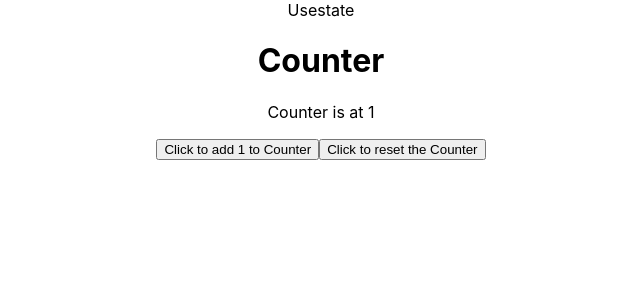
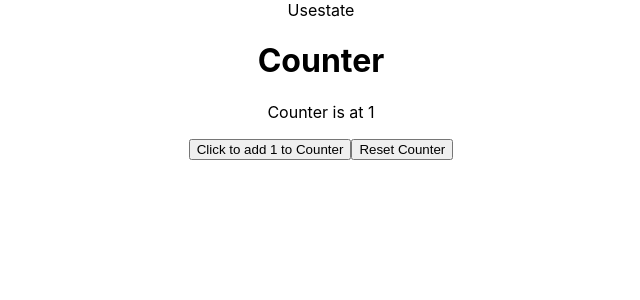
Before and after one commit to ShaniYonayov/usestate, a React (Create React App) app: page / in a window 1280 px wide. Shown: the top 300 px of the page, without its empty margins (319-959 px from the left). Built offline with nearby package versions, Linux system fonts and the light colour scheme.

Commit message:
homeworkCheckInClass

```diff
--- a/src/Counter.js
+++ b/src/Counter.js
@@ -14,19 +14,14 @@ function Counter() {
             }
         )
 
-         console.log(count)
+        //  console.log(count)
         // באינקריז אני עושה עוד דברים חוץ מלעדכן את משתנה הסטייט
         // ובגלל זה לא הכנסתי את אולדקאונט לאוןקליק למטה
         //
     }
     function reset(){
-      setCount(
-          function(){
-              return 1
-          }
-      )
+      setCount(0)
 
-       console.log(count)
   }
   // הוספתי פונקציה לאיתחול, המשתנה קאונט מתעדכן בעזרת הפונק טקאונט ולכן גם פה השתמשנו בו
   // החזרנו 1 כי משם הספירה מתחילה וככה זה מתאפס
@@ -35,7 +30,7 @@ function Counter() {
         <h1>Counter</h1>
         <p>Counter is at {count} </p>
         <button onClick={incr}>Click to add 1 to Counter</button>
-        <button onClick={reset}>Click to reset the Counter</button>
+        <button onClick={reset}>Reset Counter</button>
       </div>
     );
   }
```
